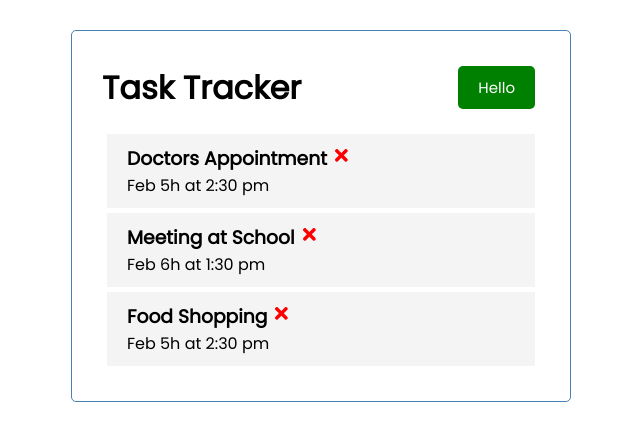
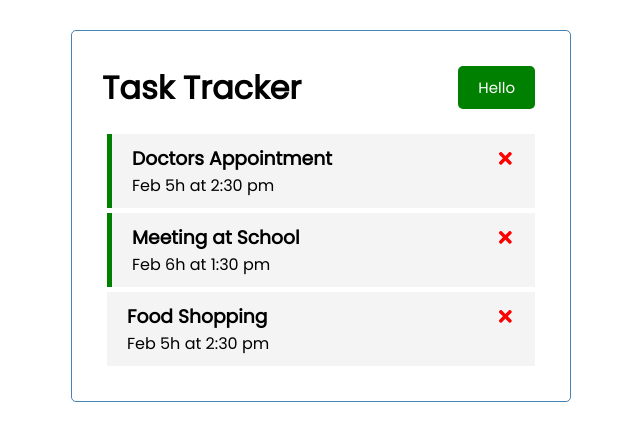
Before and after one commit to lexcraw4d/react-task-tracker, a React (Create React App) app: page / in a window 1280 px wide. Shown: the top 440 px of the page, without its empty margins (319-959 px from the left). Built offline with nearby package versions, Linux system fonts and the light colour scheme.

Commit message:
added toggle for reminder green on dbl ck

```diff
--- a/src/App.js
+++ b/src/App.js
@@ -27,10 +27,21 @@
     ]
 )
 
+//Delete Task
+const deleteTask = (id) =>{
+  setTasks(tasks.filter((tasks)=> tasks.id !== id))
+}
+
+//Toggle Reminder
+const toggleReminder = (id) => {
+  setTasks(tasks.map((task)=> task.id === id ? {...task, reminder: !task.reminder } : task
+  )
+  )
+}
   return (
     <div className="container">
       <Header />
-      <Tasks tasks={ tasks }/>
+      {tasks.length > 0 ? <Tasks tasks={ tasks } onDelete = { deleteTask } onToggle= {toggleReminder}/> : ( 'No Tasks to show')}
 
     </div>
   );
--- a/src/components/Task.js
+++ b/src/components/Task.js
@@ -1,10 +1,15 @@
 import { FaTimes } from 'react-icons/fa'
 
 
-const Task = ({ task }) => {
+const Task = ({ task, onDelete, onToggle }) => {
     return (
-        <div className= "tasks">
-            <h3>{task.text} <FaTimes style = {{color : 'red', cursor: 'pointer'}}/></h3>
+        <div className= {`task ${task.reminder ? 'reminder' : ' '}`} onDoubleClick ={()=> onToggle (task.id)}>
+            <h3>
+            {task.text}{''}
+            <FaTimes
+            style = {{color : 'red', cursor: 'pointer'}} onClick = {()=> onDelete(task.id)}
+            />
+            </h3>
             <p>{task.day}</p>
         </div>
     )
--- a/src/components/Tasks.js
+++ b/src/components/Tasks.js
@@ -1,11 +1,11 @@
 
 import Task from "./Task"
 
-const Tasks = ({ tasks }) => {
+const Tasks = ({ tasks, onDelete, onToggle }) => {
     return (
         <>
             { tasks.map((task)=>(
-                 <Task key= {task.id} task={task}/>
+                 <Task key= {task.id} task={task} onDelete = {onDelete} onToggle = {onToggle}/>
             ))}
         </>
     )
--- a/src/index.css
+++ b/src/index.css
@@ -54,7 +54,7 @@
   width: 100%;
 }
 
-.tasks {
+.task {
   background: #f4f4f4;
   margin: 5px;
   padding: 10px 20px;
```
